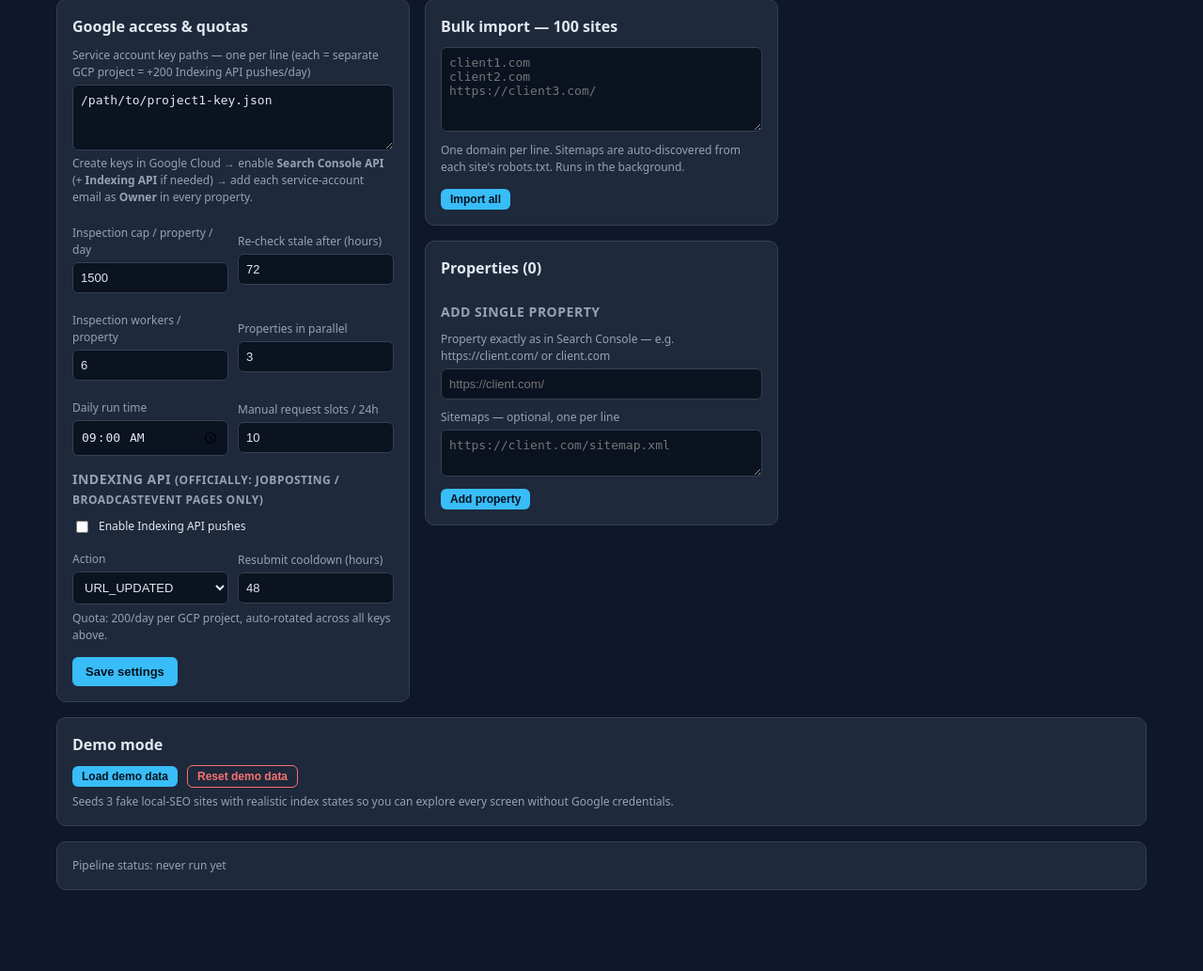
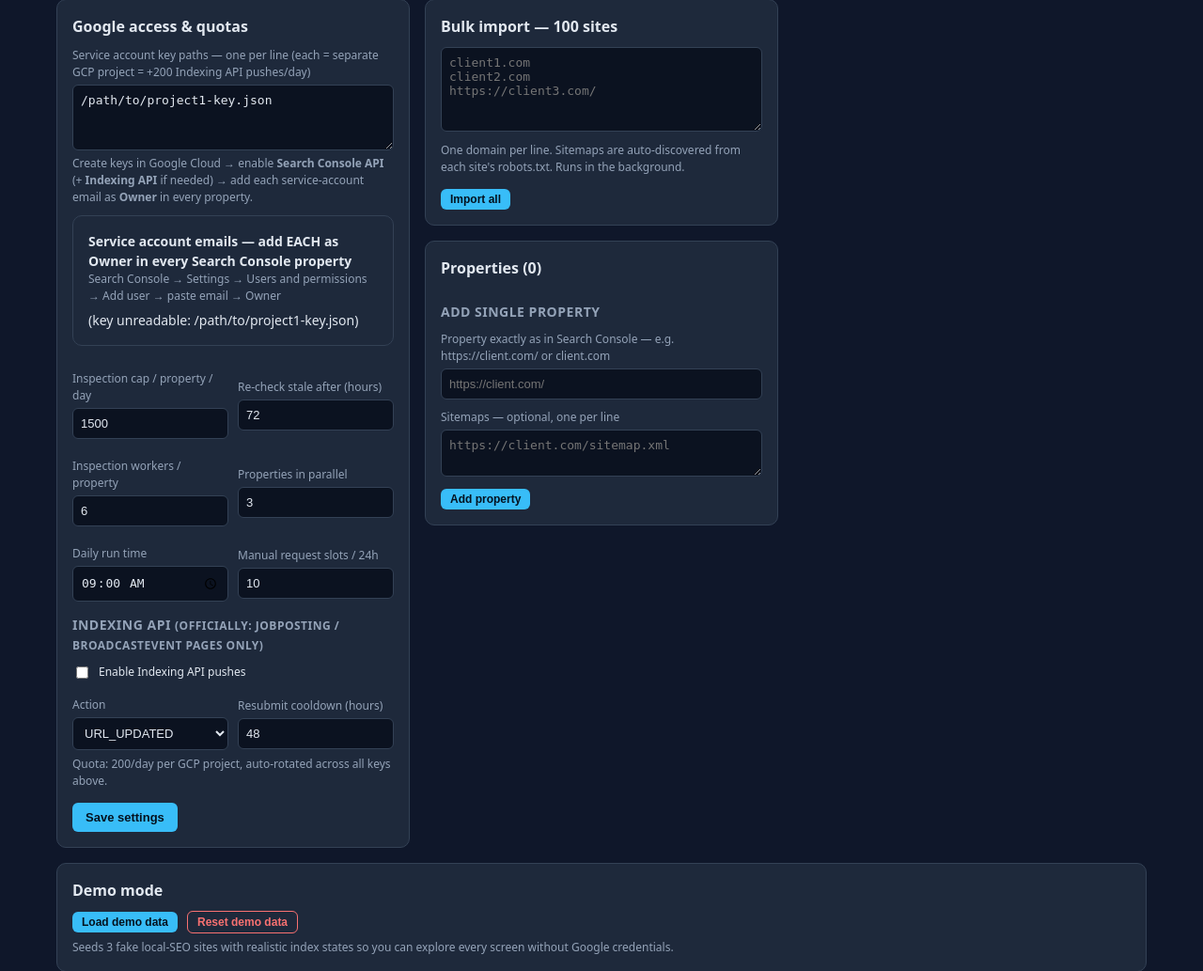
Before and after one commit to onlinequranclasses56-ops/gscpagesindexer, a Flask app: page /settings in a window 1280 px wide. Shown: the part 111-1144 px from the top of the page at 94% size. Before the commit the page ends 1058 px from the top, so only its background shows below. Run offline with Flask 3, Linux system fonts and the light colour scheme; data comes from the database, SQL or seed files in the repository; data that the repository does not hold is empty.

Commit message:
Settings: show service-account emails for Search Console user setup

```diff
--- a/app.py
+++ b/app.py
@@ -462,6 +462,21 @@ def demo_reset():
     return redirect(url_for("settings"))
 
 
+def _sa_emails(key_paths):
+    """Extract service-account client_email from each key file (for copy-paste
+    into Search Console user management). Never exposes the private key."""
+    out = []
+    for p in key_paths or []:
+        email = ""
+        try:
+            with open(p) as f:
+                email = json.load(f).get("client_email", "")
+        except Exception:
+            pass
+        out.append((p, email))
+    return out
+
+
 @app.route("/settings", methods=["GET", "POST"])
 def settings():
     conn = db()
@@ -501,7 +516,9 @@ def settings():
         cfg = {k: store.get_setting(conn, k, d)
                for k, d in DEFAULT_SETTINGS.items()}
         props = store.list_properties(conn)
-        return render_template("settings.html", cfg=cfg, props=props, state=state)
+        sa_info = _sa_emails(parse_keys(cfg.get("service_account_keys")))
+        return render_template("settings.html", cfg=cfg, props=props, state=state,
+                               sa_info=sa_info)
     finally:
         conn.close()
 
--- a/templates/settings.html
+++ b/templates/settings.html
@@ -9,6 +9,15 @@
     <label>Service account key paths — one per line (each = separate GCP project = +200 Indexing API pushes/day)</label>
     <textarea name="service_account_keys" placeholder="/path/to/project1-key.json&#10;/path/to/project2-key.json" style="min-height:70px">{{ cfg.service_account_keys or cfg.service_account_key }}</textarea>
     <div class="mut">Create keys in Google Cloud → enable <b>Search Console API</b> (+ <b>Indexing API</b> if needed) → add each service-account email as <b>Owner</b> in every property.</div>
+    {% if sa_info %}
+    <div class="card" style="margin-top:10px">
+      <b>Service account emails — add EACH as Owner in every Search Console property</b>
+      <div class="mut">Search Console → Settings → Users and permissions → Add user → paste email → Owner</div>
+      {% for path, email in sa_info %}
+      <div class="mono" style="margin-top:6px">{{ email if email else ("(key unreadable: " ~ path ~ ")") }}</div>
+      {% endfor %}
+    </div>
+    {% endif %}
     <div class="row" style="margin-top:10px">
       <div style="flex:1;min-width:140px"><label>Inspection cap / property / day</label><input type="text" name="daily_inspection_cap_per_property" value="{{ cfg.daily_inspection_cap_per_property }}"></div>
       <div style="flex:1;min-width:140px"><label>Re-check stale after (hours)</label><input type="text" name="inspection_stale_hours" value="{{ cfg.inspection_stale_hours }}"></div>
```
